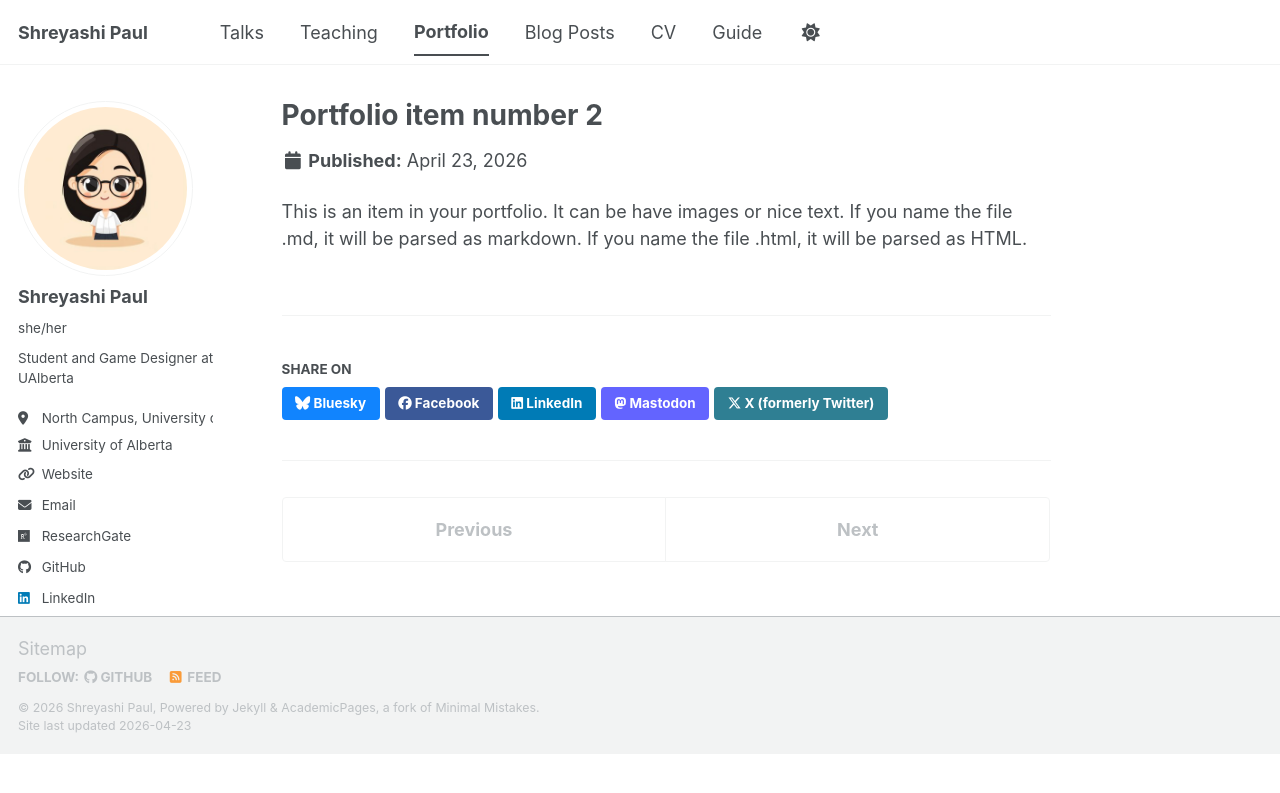
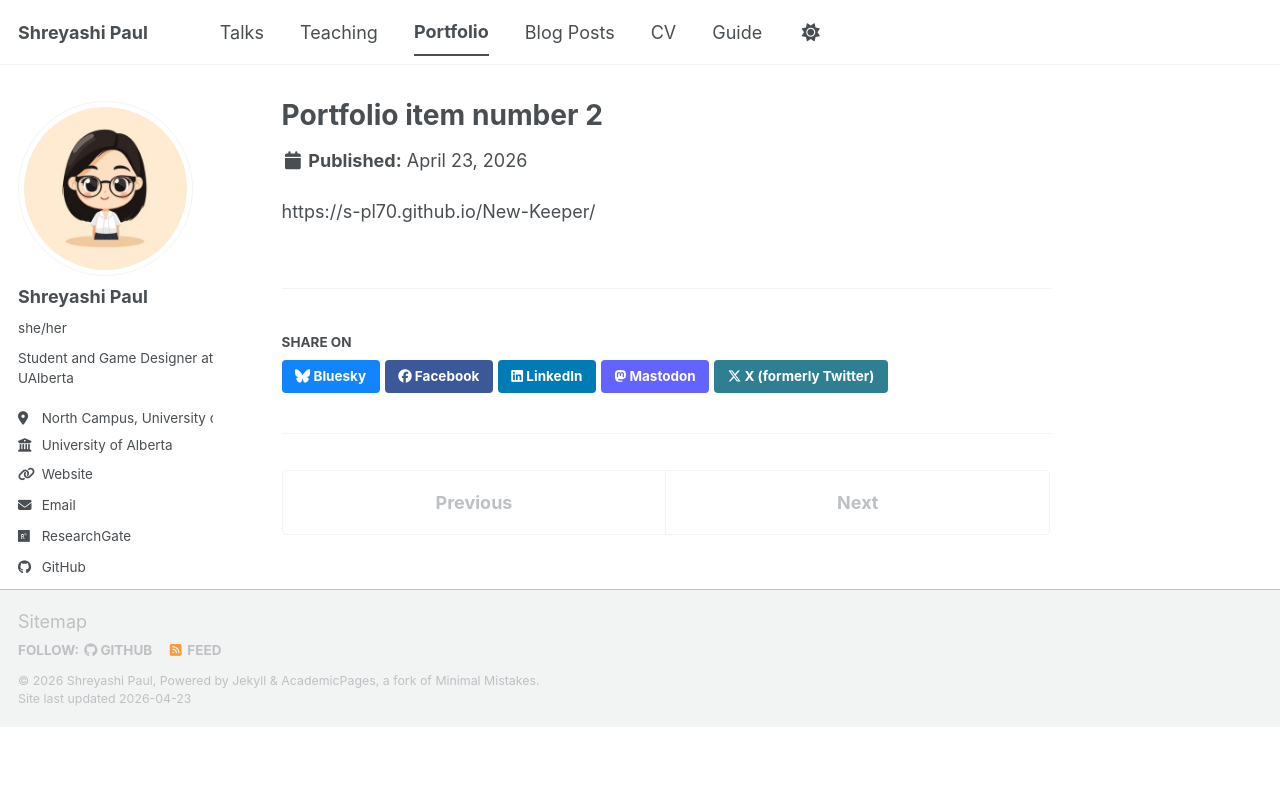
Before and after one commit to s-pl70/me, a Jekyll site: the page built from _portfolio/portfolio-2.html, in a window 1280 px wide. Shown: the top 793 px of the page. Built offline with Jekyll 4.4.1, drawn with Linux system fonts in a browser that asks for light colours; a script bundle is joined from its source files by our own code; library files that are not in the unit come from our copies.

Commit message:
Update portfolio-2.html

```diff
--- a/_portfolio/portfolio-2.html
+++ b/_portfolio/portfolio-2.html
@@ -4,4 +4,4 @@
 collection: portfolio
 ---
 
-This is an item in your portfolio. It can be have images or nice text. If you name the file .md, it will be parsed as markdown. If you name the file .html, it will be parsed as HTML.
+https://s-pl70.github.io/New-Keeper/
```
